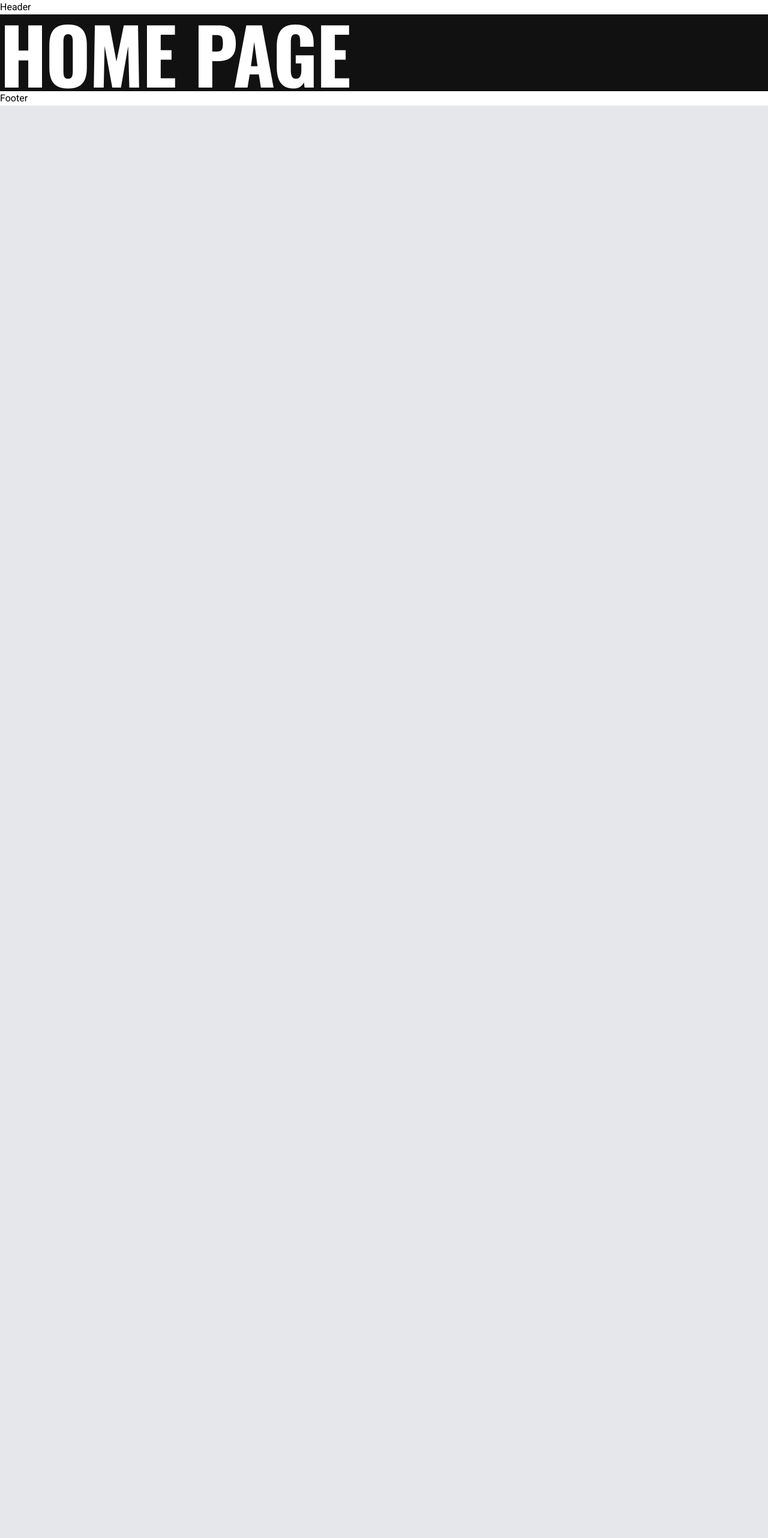
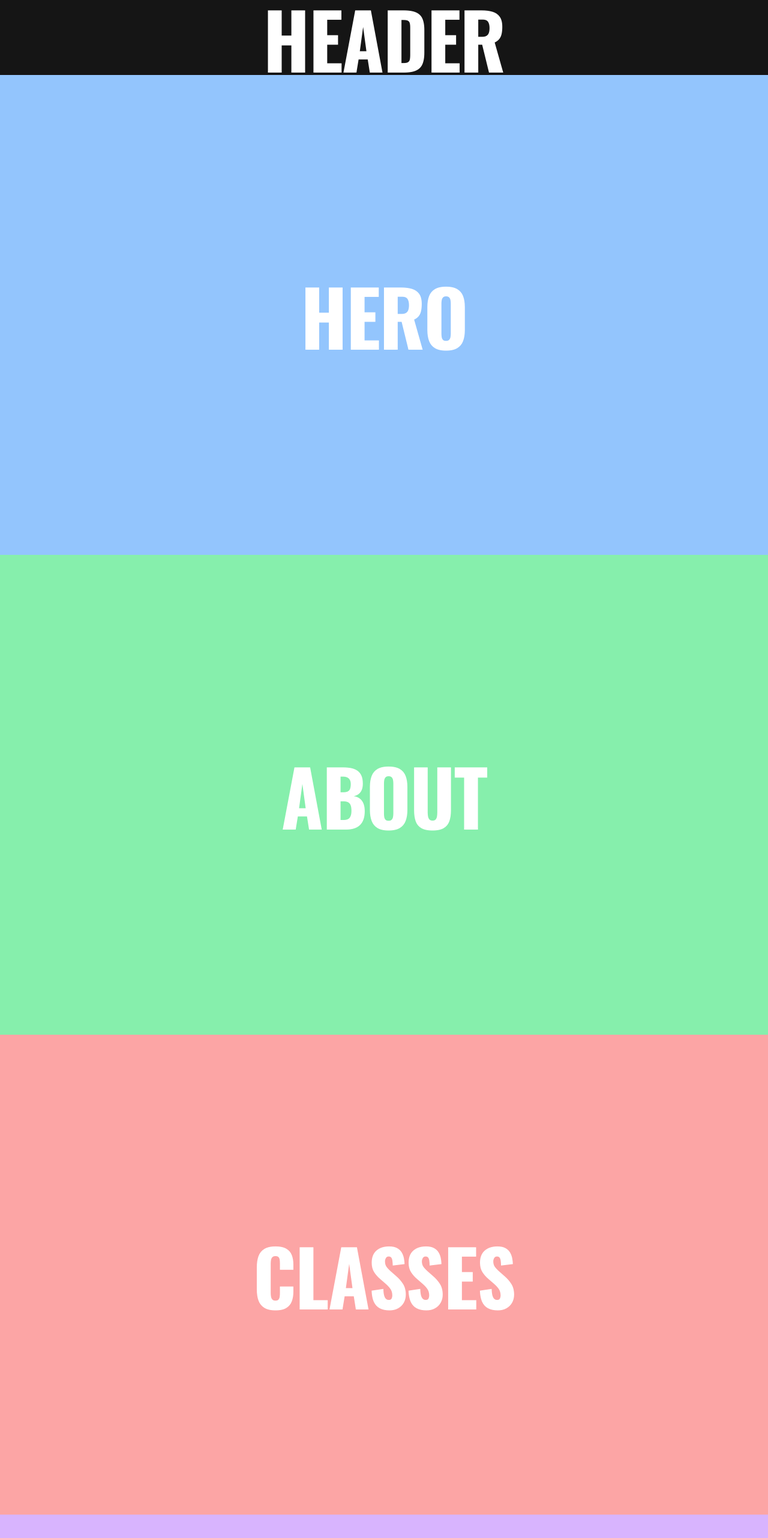
Before and after one commit to BogdanGrynjuk/webapp-fit-physique, a Next.js app: page / in a window 1280 px wide. Shown: the top 2564 px of the page at 60% size. Before the commit the page ends 800 px from the top, so only its background shows below. Built offline with nearby package versions, Linux system fonts and the light colour scheme.

Commit message:
Set up the initial structure of the landing page by dividing it into sections

```diff
--- /dev/null
+++ b/src/app/components/About.tsx
@@ -0,0 +1,11 @@
+import React from 'react';
+
+const About = () => {
+  return (
+    <section className="h-screen bg-green-300 flex flex-col items-center justify-center">
+      <h2 className="h1">About</h2>
+    </section>
+  );
+};
+
+export default About;
--- /dev/null
+++ b/src/app/components/Blog.tsx
@@ -0,0 +1,11 @@
+import React from 'react';
+
+const Blog = () => {
+  return (
+    <section className="h-screen bg-yellow-300 flex flex-col items-center justify-center">
+      <h2 className="h1">Blog</h2>
+    </section>
+  );
+};
+
+export default Blog;
--- /dev/null
+++ b/src/app/components/Brands.tsx
@@ -0,0 +1,11 @@
+import React from 'react';
+
+const Brands = () => {
+  return (
+    <section className="h-[25vh] bg-slate-300 flex flex-col items-center justify-center">
+      <h2 className="h1">Brands</h2>
+    </section>
+  );
+};
+
+export default Brands;
--- /dev/null
+++ b/src/app/components/Classes.tsx
@@ -0,0 +1,11 @@
+import React from 'react';
+
+const Classes = () => {
+  return (
+    <section className="h-screen bg-red-300 flex flex-col items-center justify-center">
+      <h2 className="h1">Classes</h2>
+    </section>
+  );
+};
+
+export default Classes;
--- a/src/app/components/Footer.tsx
+++ b/src/app/components/Footer.tsx
@@ -1,7 +1,11 @@
 import React from 'react';
 
 const Footer = () => {
-  return <footer>Footer</footer>;
+  return (
+    <footer className="h-[80vh] bg-orange-300 flex flex-col items-center justify-center">
+      <h2 className="h1">Footer</h2>
+    </footer>
+  );
 };
 
 export default Footer;
--- a/src/app/components/Header.tsx
+++ b/src/app/components/Header.tsx
@@ -1,7 +1,11 @@
 import React from 'react';
 
 const Header = () => {
-  return <header>Header</header>;
+  return (
+    <header className="h-[125px] bg-primary-200 flex flex-col items-center justify-center">
+      <h2 className="h1">Header</h2>
+    </header>
+  );
 };
 
 export default Header;
--- /dev/null
+++ b/src/app/components/Hero.tsx
@@ -0,0 +1,11 @@
+import React from 'react';
+
+const Hero = () => {
+  return (
+    <section className="h-screen bg-blue-300 flex flex-col items-center justify-center">
+      <h2 className="h1">Hero</h2>
+    </section>
+  );
+};
+
+export default Hero;
--- /dev/null
+++ b/src/app/components/Membership.tsx
@@ -0,0 +1,11 @@
+import React from 'react';
+
+const Membership = () => {
+  return (
+    <section className="h-screen bg-pink-300 flex flex-col items-center justify-center">
+      <h2 className="h1">Membership</h2>
+    </section>
+  );
+};
+
+export default Membership;
--- /dev/null
+++ b/src/app/components/Team.tsx
@@ -0,0 +1,11 @@
+import React from 'react';
+
+const Team = () => {
+  return (
+    <section className="h-screen bg-purple-300 flex flex-col items-center justify-center">
+      <h2 className="h1">Team</h2>
+    </section>
+  );
+};
+
+export default Team;
--- /dev/null
+++ b/src/app/components/Testimonials.tsx
@@ -0,0 +1,11 @@
+import React from 'react';
+
+const Testimonials = () => {
+  return (
+    <section className="h-[50vh] bg-teal-300 flex flex-col items-center justify-center">
+      <h2 className="h1">Testimonials</h2>
+    </section>
+  );
+};
+
+export default Testimonials;
--- a/src/app/page.tsx
+++ b/src/app/page.tsx
@@ -1,7 +1,23 @@
+import About from './components/About';
+import Blog from './components/Blog';
+import Brands from './components/Brands';
+import Classes from './components/Classes';
+import Hero from './components/Hero';
+import Membership from './components/Membership';
+import Team from './components/Team';
+import Testimonials from './components/Testimonials';
+
 export default function Home() {
   return (
-    <main className="bg-primary-300">
-      <h1 className="h1">home page</h1>
+    <main>
+      <Hero />
+      <About />
+      <Classes />
+      <Team />
+      <Membership />
+      <Testimonials />
+      <Blog />
+      <Brands />
     </main>
   );
 }
```
